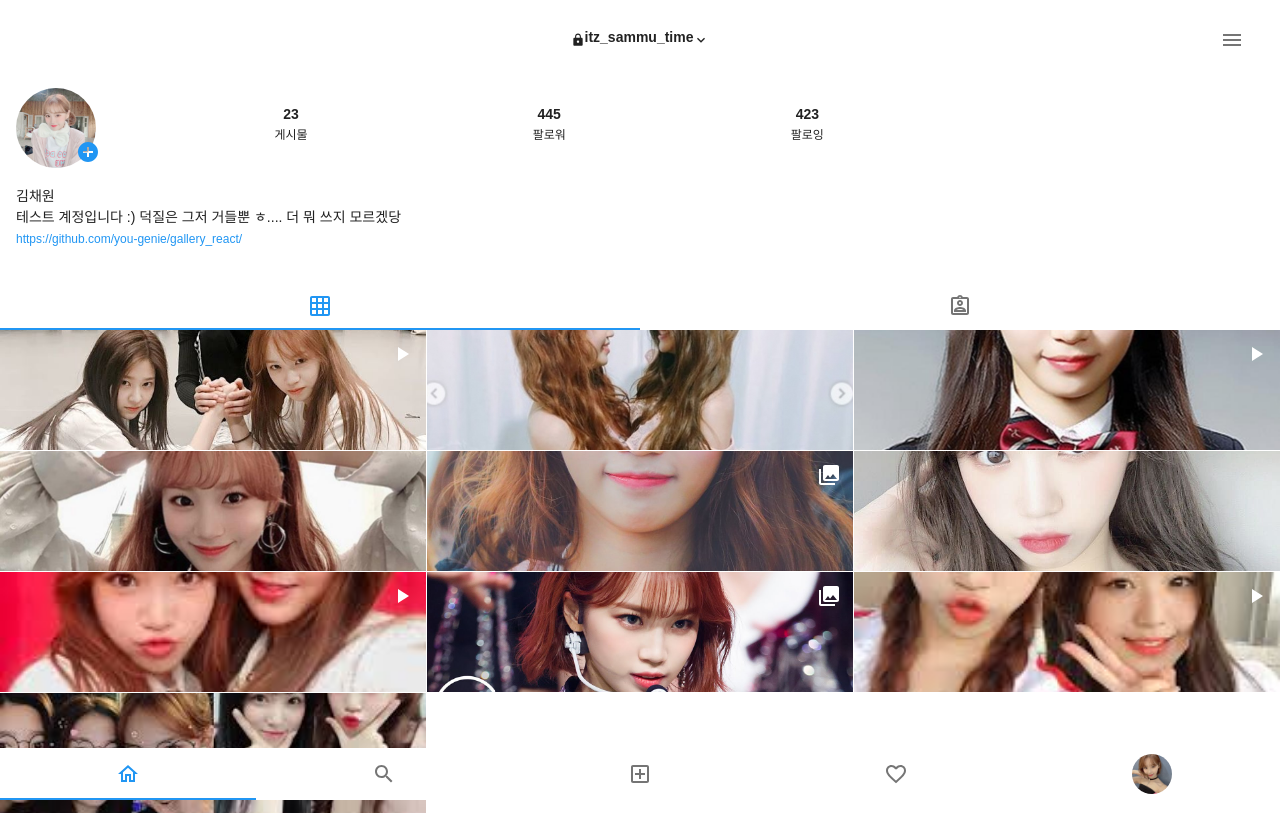
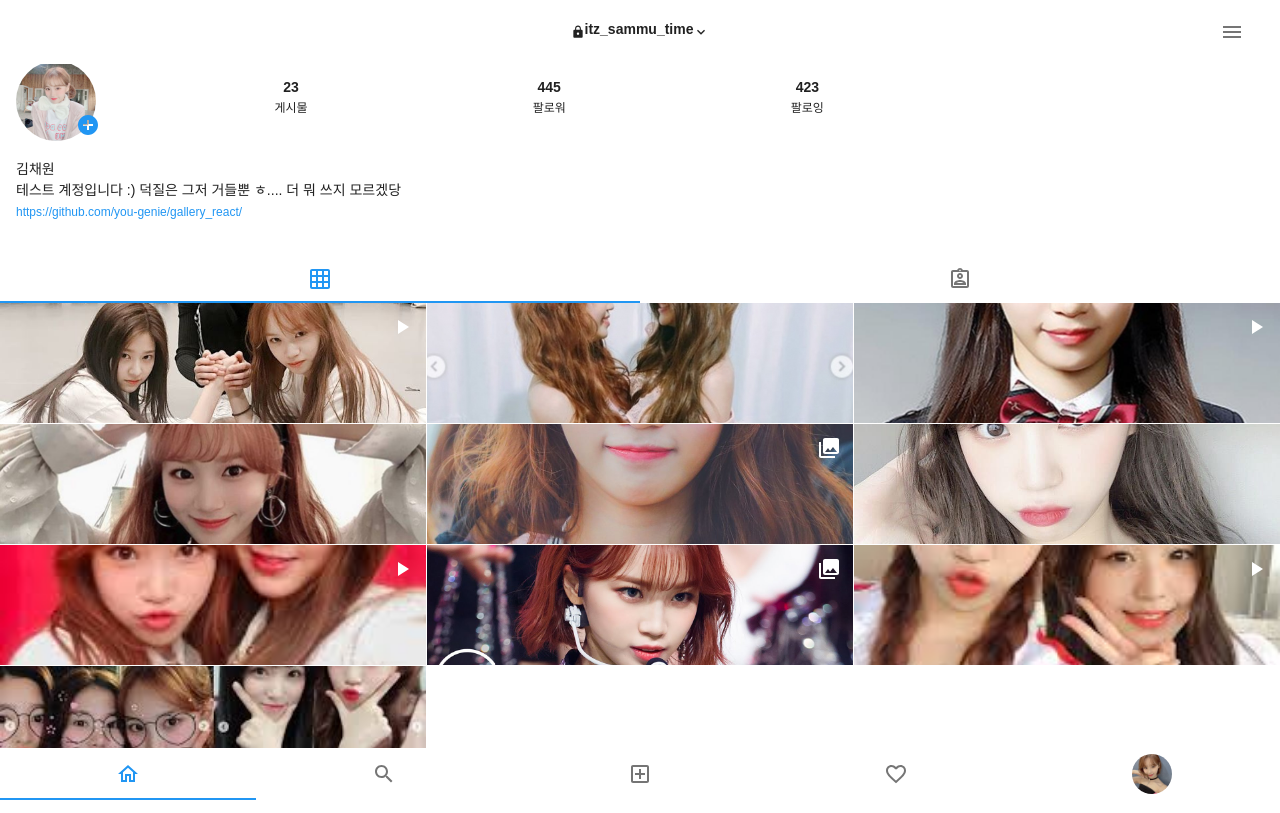
Before and after one commit to you-genie/formixmatch, a React (Create React App) app: page / in a window 1280 px wide. Built offline with nearby package versions, Linux system fonts and the light colour scheme.

Commit message:
[#3] Appbar changed

```diff
--- a/src/App.js
+++ b/src/App.js
@@ -1,5 +1,6 @@
 import withRoot from './modules/withRoot'
 import React, { Component } from 'react';
+
 import { BrowserRouter as Router, Route, Switch } from 'react-router-dom';
 
 import AppBar from "./modules/components/appBar/ProfileAppBar";
@@ -15,7 +16,7 @@ function Index() {
       <Router>
           <div>
               <AppBar />
-              <div style={{height: '40%'}}>
+              <div style={{marginTop: '45px'}}>
                   <Switch>
                       <Route exact path="/" component={Home} />
                       <Route path="/pictorant" component={Pictorant} />
--- a/src/modules/components/appBar/TripletAppBar.js
+++ b/src/modules/components/appBar/TripletAppBar.js
@@ -16,6 +16,9 @@ const useStyles = makeStyles((theme) => ({
         width: '100%',
         alignItems: 'center',
         justify: 'center',
+    },
+    toolbar: {
+
     },
     id: {
         paddingBottom: theme.spacing(0.5),
@@ -37,8 +40,8 @@ function TripletAppBar(props) {
             <Grid
                 item
                 xs={12}>
-                <AppBar elevation="0" color="transparent" position="sticky">
-                    <ToolBar >
+                <AppBar elevation="0" color="white" position="fixed">
+                    <ToolBar className={classes.toolbar}>
                         <Grid
                             container
                             direction='row'
```
